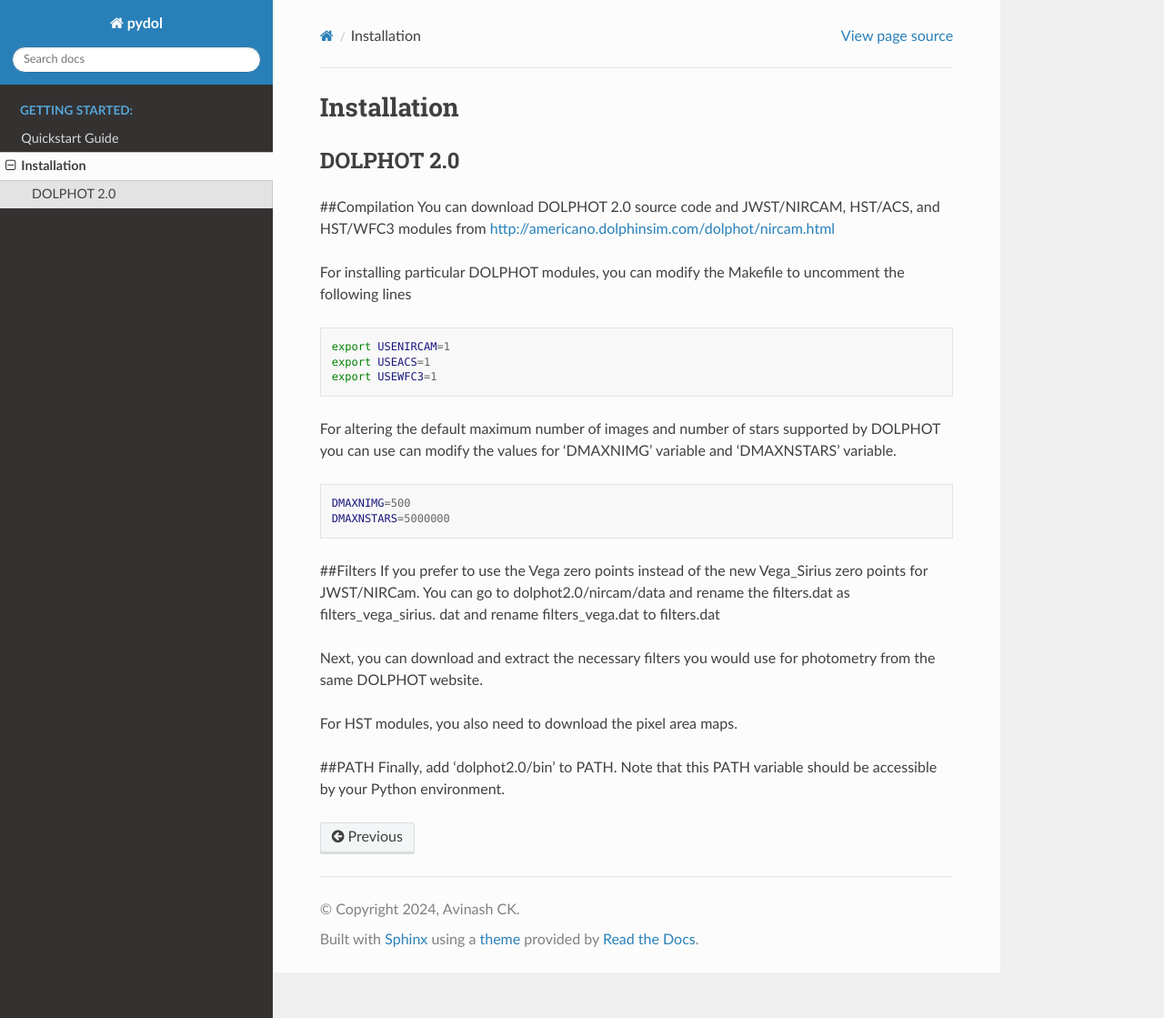
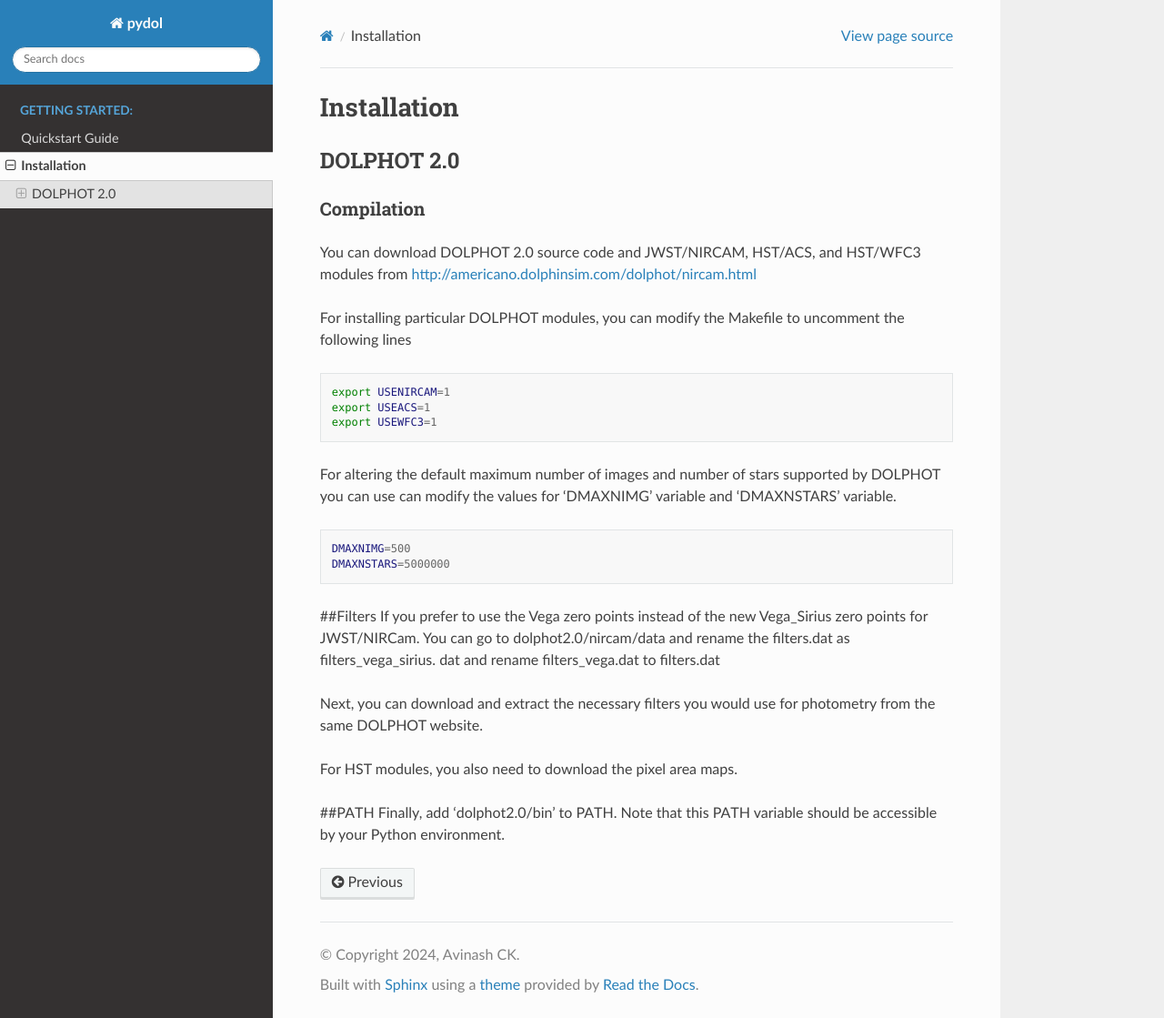
Before and after one commit to Jack3690/pydol, a Sphinx documentation site: the page built from docs/source/installation.rst, in a window 1280 px wide and 1119 px high. Shown: the whole window at 91% size. Built offline with Sphinx 7.4.7 and the Read the Docs theme 3.1.0, drawn with Linux system fonts in a browser that asks for light colours.

```diff
--- a/docs/source/installation.rst
+++ b/docs/source/installation.rst
@@ -6,7 +6,9 @@ Installation
 DOLPHOT 2.0
 ###########
 
-##Compilation
+Compilation
+-----------
+
 You can download DOLPHOT 2.0 source code and JWST/NIRCAM, HST/ACS, and HST/WFC3 modules from http://americano.dolphinsim.com/dolphot/nircam.html
 
 For installing particular DOLPHOT modules, you can modify the Makefile to uncomment the following lines
```
